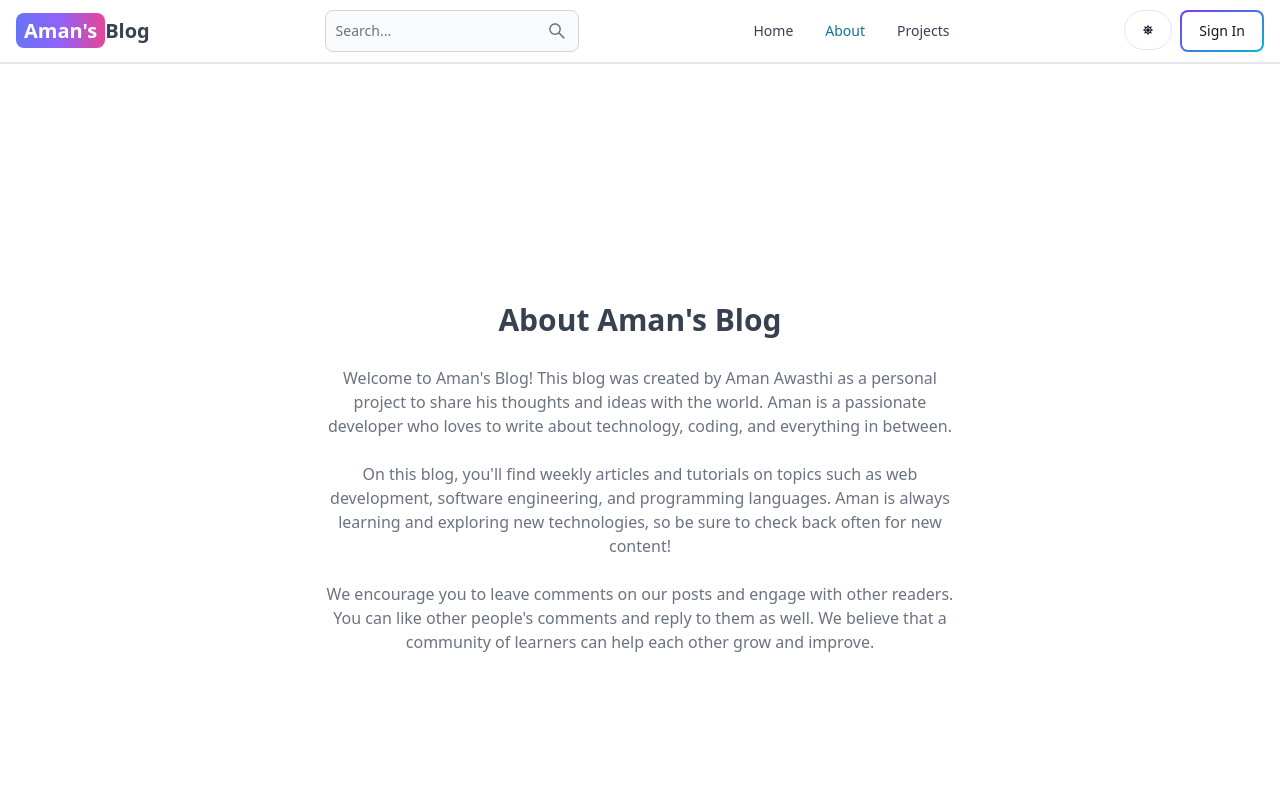
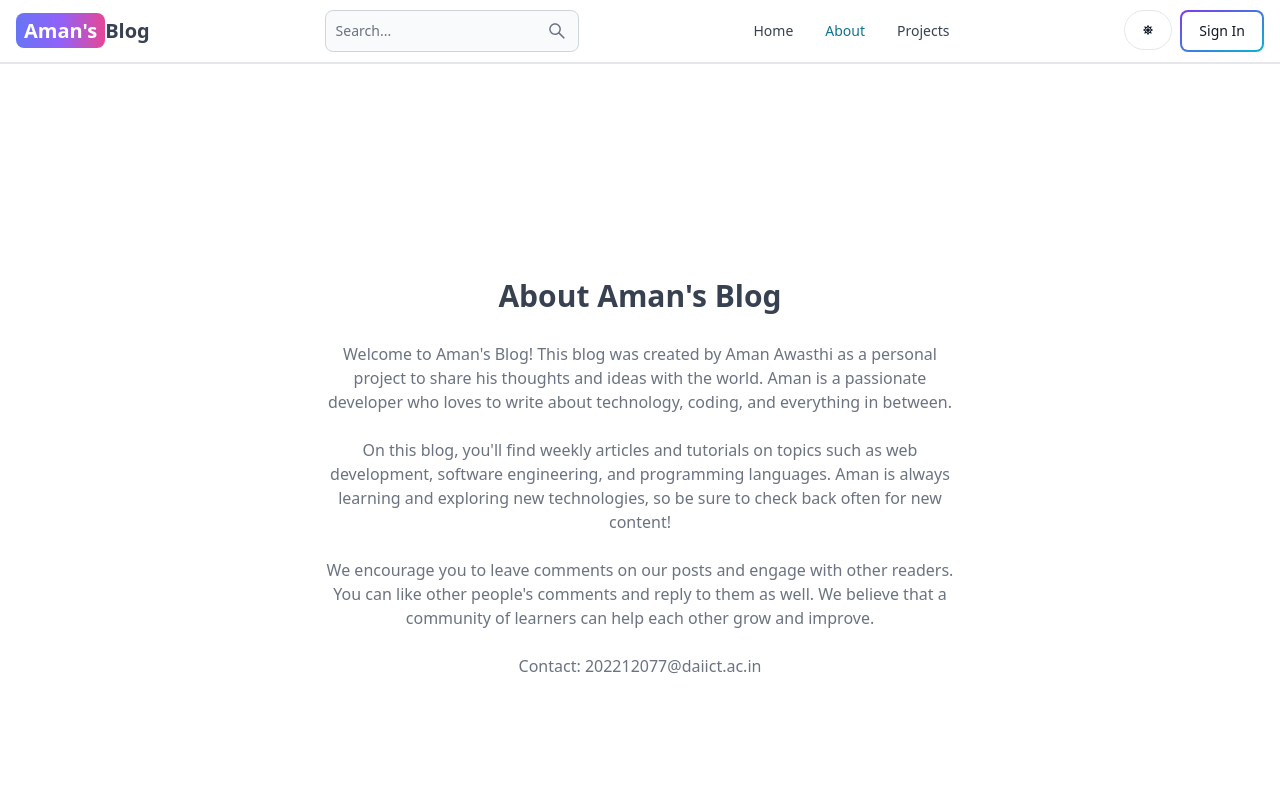
Before and after one commit to AmanAwasthi5212/Mern-Blog, a React (Vite) app in the folder client/: page /about in a window 1280 px wide. Shown: the top 800 px of the page. Built offline with nearby package versions, Linux system fonts and the light colour scheme; no server answers.

Commit message:
minor changes in about page

```diff
--- a/client/src/pages/About.jsx
+++ b/client/src/pages/About.jsx
@@ -26,6 +26,9 @@ export default function About() {
               other readers. You can like other people's comments and reply to
               them as well. We believe that a community of learners can help
               each other grow and improve.
+              <br/>
+              <br/>
+              Contact: 202212077@daiict.ac.in
             </p>
           </div>
         </div>
```
